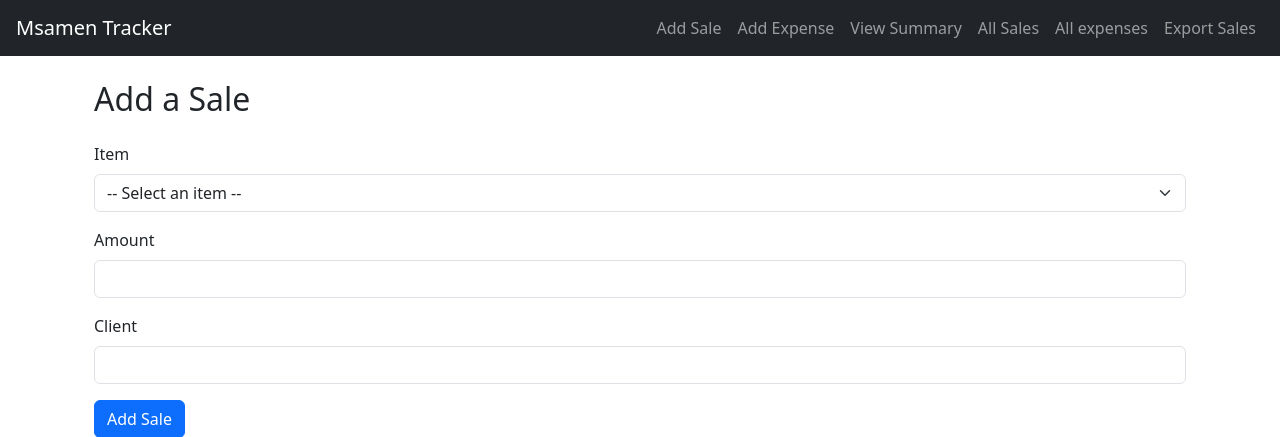
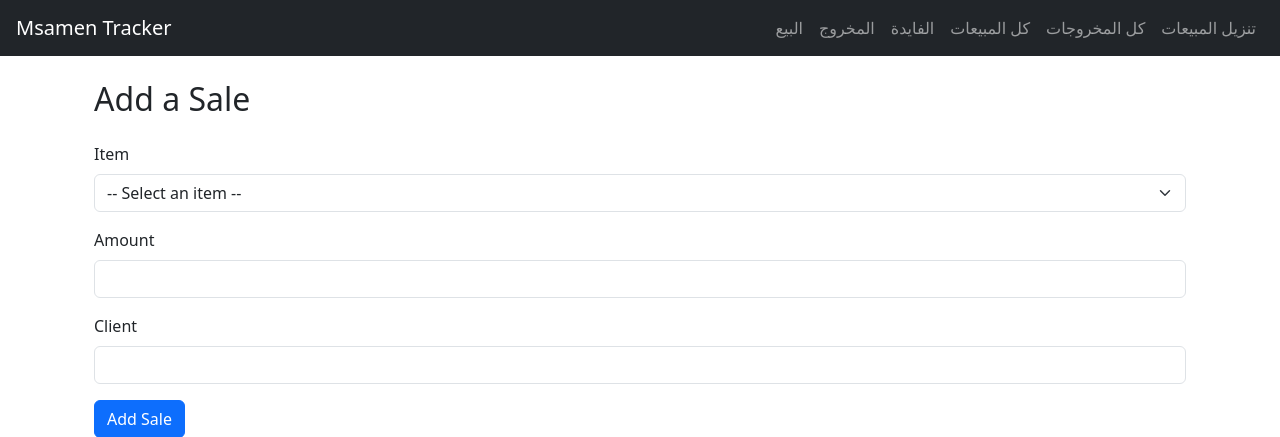
Before and after one commit to amersalamet/msamen-tracker, a Flask app: page /add_sale in a window 1280 px wide. Shown: the top 437 px of the page. Run offline with Flask 3, Linux system fonts and the light colour scheme.

Commit message:
Update base.html

```diff
--- a/templates/base.html
+++ b/templates/base.html
@@ -15,12 +15,12 @@
         </button>
         <div class="collapse navbar-collapse" id="navbarNav">
             <ul class="navbar-nav ms-auto">
-                <li class="nav-item"><a class="nav-link" href="/add_sale">Add Sale</a></li>
-                <li class="nav-item"><a class="nav-link" href="/add_expense">Add Expense</a></li>
-                <li class="nav-item"><a class="nav-link" href="/summary">View Summary</a></li>
-                 <li class="nav-item"><a class="nav-link" href="/all_sales">All Sales</a></li>
-                 <li class="nav-item"><a class="nav-link" href="/all_expenses">All expenses</a></li>
-                <li class="nav-item"><a class="nav-link" href="/export_sales">Export Sales</a></li>
+                <li class="nav-item"><a class="nav-link" href="/add_sale">البيع</a></li>
+                <li class="nav-item"><a class="nav-link" href="/add_expense">المخروج</a></li>
+                <li class="nav-item"><a class="nav-link" href="/summary">الفايدة</a></li>
+                 <li class="nav-item"><a class="nav-link" href="/all_sales">كل المبيعات</a></li>
+                 <li class="nav-item"><a class="nav-link" href="/all_expenses">كل المخروجات</a></li>
+                <li class="nav-item"><a class="nav-link" href="/export_sales">تنزيل المبيعات</a></li>
             </ul>
         </div>
     </nav>
```
